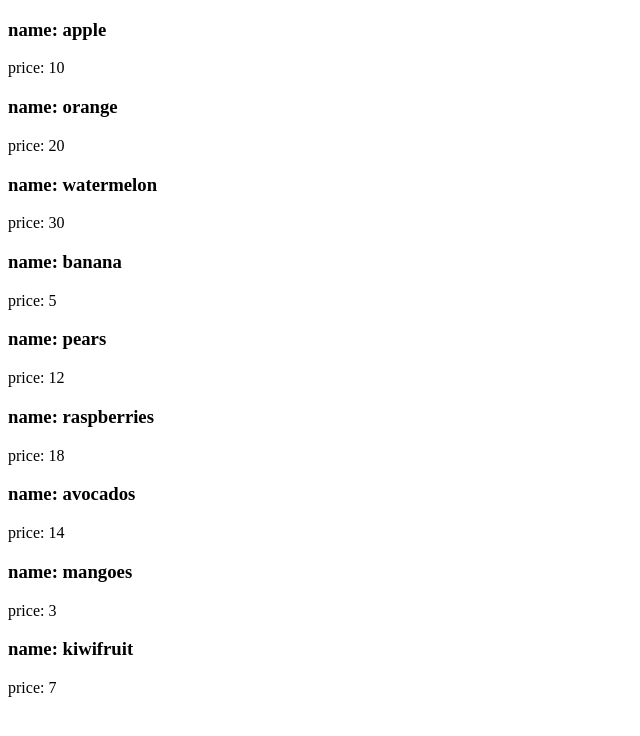
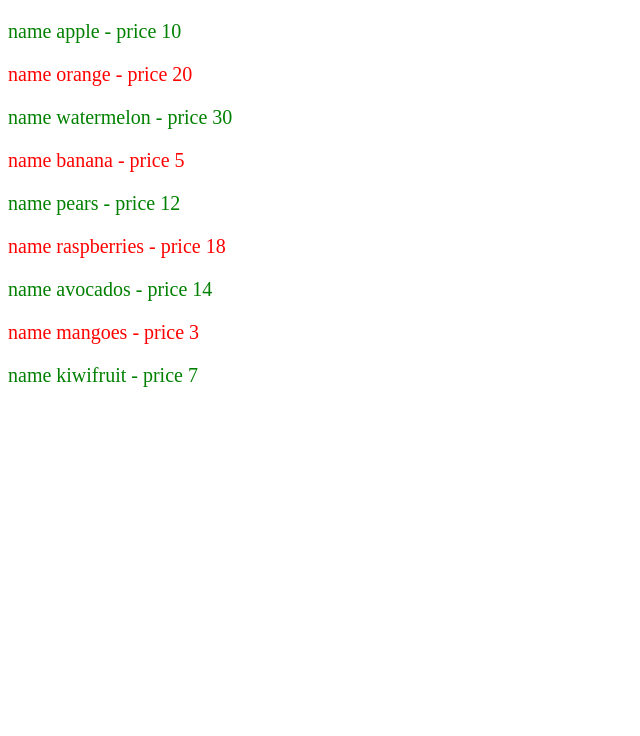
Before and after one commit to Paskinho/instagram, an Angular app: page / in a window 1280 px wide. Shown: the top 736 px of the page, without its empty margins (0-640 px from the left). Built offline with nearby package versions, Linux system fonts and the light colour scheme.

Commit message:
Completed task for elements of array (even and odd)

```diff
--- a/src/app/parent/parent.component.html
+++ b/src/app/parent/parent.component.html
@@ -4,9 +4,11 @@
 <!--<h1 [ngStyle]="{color: 'blue', margin: '20px'}">Lorem5 ipsum </h1>-->
 
 <div>
-<div *ngFor="let el of fruits">
-  <h3>name: {{el.name}}</h3>
-  price: {{el.price}}
+<div *ngFor="let fruit of fruits; even as even; odd as odd">
+  <p class="default"
+  [ngClass]="{success: even, error: odd}">
+  name {{fruit.name}} - price {{fruit.price}}
+  </p>
 </div>
 
 <br/>
```
